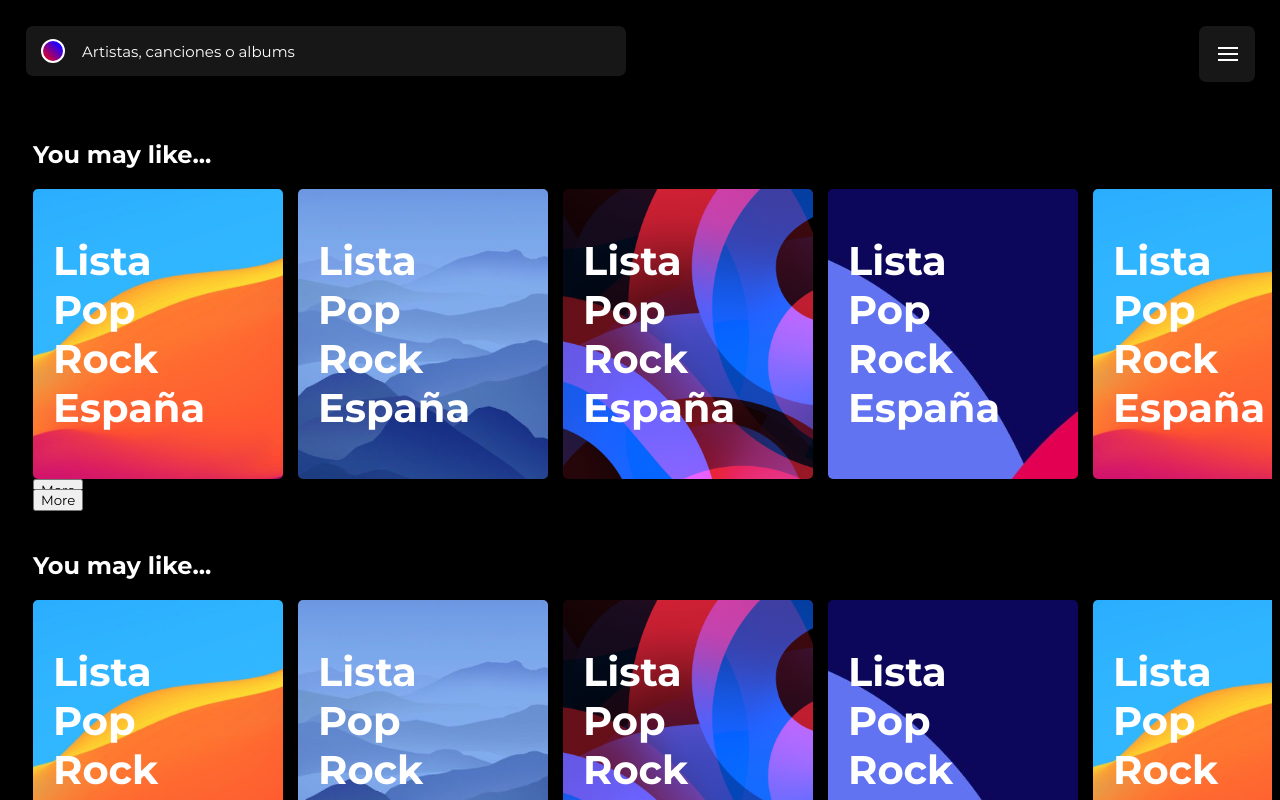
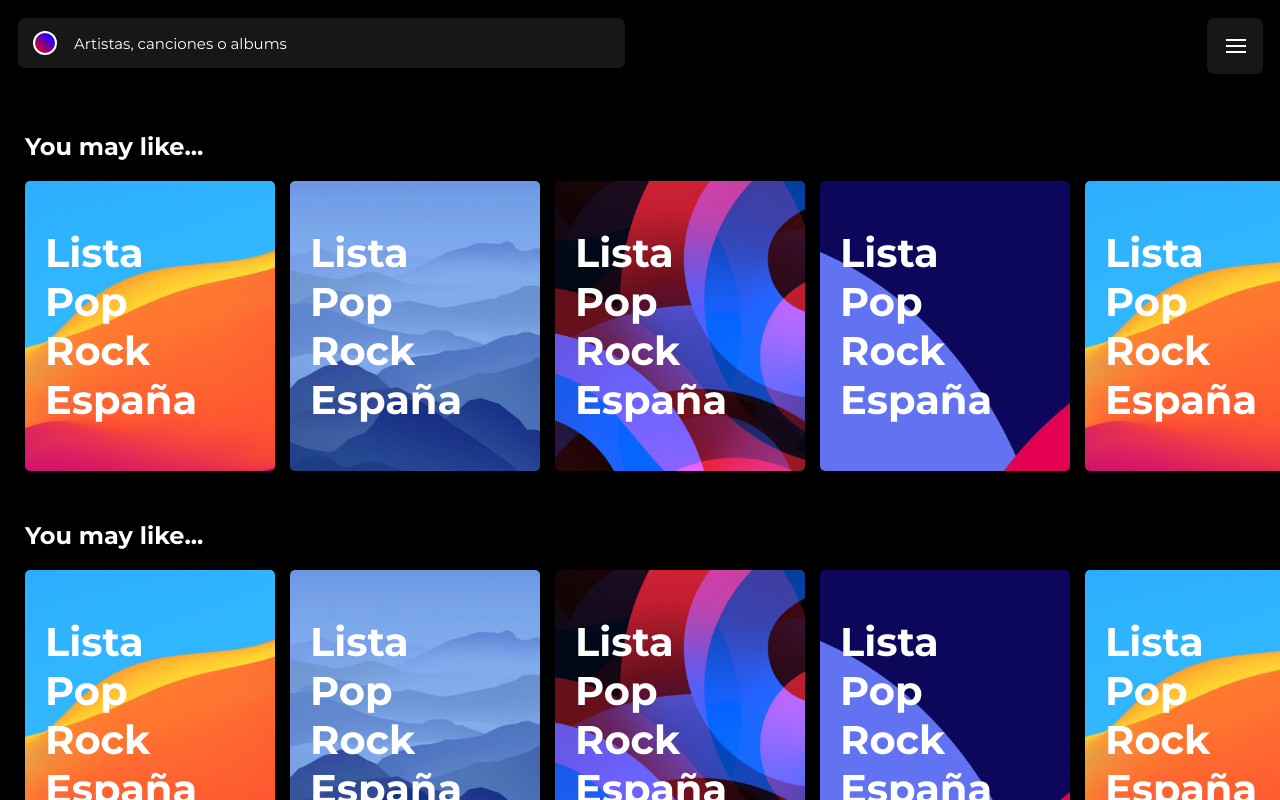
Before and after one commit to haykbit/react-music-player, a React (Create React App) app in the folder client/: page /home-page in a window 1280 px wide. Shown: the top 800 px of the page. Built offline with nearby package versions, Linux system fonts and the light colour scheme.

Commit message:
feat: scroll bar styled

```diff
--- a/client/src/components/PlaylistCarrusel/PlaylistCarrusel.js
+++ b/client/src/components/PlaylistCarrusel/PlaylistCarrusel.js
@@ -6,10 +6,6 @@ import portadaCuatro from "../../assets/images/portada-4.png";
 import "./style/playlist.scss";
 
 function PlaylistCarrusel() {
-  const scroll = (scrollOffset) => {
-    ref.current.scrollLeft += scrollOffset;
-  };
-
   return (
     <>
       <div className="recomend-container">
@@ -34,6 +30,7 @@ function PlaylistCarrusel() {
                   </div>
                 </a>
               </div>
+
               {/* ITEM 2 */}
               <div className="item-container">
                 <a href="#" className="fill-div">
@@ -135,10 +132,110 @@ function PlaylistCarrusel() {
                   </div>
                 </a>
               </div>
+              {/* ITEM 6 */}
+              <div className="item-container">
+                <a href="#" className="fill-div">
+                  <div
+                    className="list-item"
+                    style={{
+                      backgroundImage: `url(${portadaTres})`,
+                      backgroundSize: "auto",
+                      backgroundRepeat: "no-repeat",
+                    }}
+                  >
+                    <div className="list-name">
+                      <h1>Lista Pop Rock España</h1>
+                    </div>
+                  </div>
+                </a>
+              </div>
+              {/* ITEM 6 */}
+              <div className="item-container">
+                <a href="#" className="fill-div">
+                  <div
+                    className="list-item"
+                    style={{
+                      backgroundImage: `url(${portadaTres})`,
+                      backgroundSize: "auto",
+                      backgroundRepeat: "no-repeat",
+                    }}
+                  >
+                    <div className="list-name">
+                      <h1>Lista Pop Rock España</h1>
+                    </div>
+                  </div>
+                </a>
+              </div>
+              {/* ITEM 6 */}
+              <div className="item-container">
+                <a href="#" className="fill-div">
+                  <div
+                    className="list-item"
+                    style={{
+                      backgroundImage: `url(${portadaTres})`,
+                      backgroundSize: "auto",
+                      backgroundRepeat: "no-repeat",
+                    }}
+                  >
+                    <div className="list-name">
+                      <h1>Lista Pop Rock España</h1>
+                    </div>
+                  </div>
+                </a>
+              </div>
+              {/* ITEM 6 */}
+              <div className="item-container">
+                <a href="#" className="fill-div">
+                  <div
+                    className="list-item"
+                    style={{
+                      backgroundImage: `url(${portadaTres})`,
+                      backgroundSize: "auto",
+                      backgroundRepeat: "no-repeat",
+                    }}
+                  >
+                    <div className="list-name">
+                      <h1>Lista Pop Rock España</h1>
+                    </div>
+                  </div>
+                </a>
+              </div>
+              {/* ITEM 6 */}
+              <div className="item-container">
+                <a href="#" className="fill-div">
+                  <div
+                    className="list-item"
+                    style={{
+                      backgroundImage: `url(${portadaTres})`,
+                      backgroundSize: "auto",
+                      backgroundRepeat: "no-repeat",
+                    }}
+                  >
+                    <div className="list-name">
+                      <h1>Lista Pop Rock España</h1>
+                    </div>
+                  </div>
+                </a>
+              </div>
+              {/* ITEM 6 */}
+              <div className="item-container">
+                <a href="#" className="fill-div">
+                  <div
+                    className="list-item"
+                    style={{
+                      backgroundImage: `url(${portadaTres})`,
+                      backgroundSize: "auto",
+                      backgroundRepeat: "no-repeat",
+                    }}
+                  >
+                    <div className="list-name">
+                      <h1>Lista Pop Rock España</h1>
+                    </div>
+                  </div>
+                </a>
+              </div>
             </div>
-            <button onClick={() => scroll(20)}>More</button>
           </div>
-          <button onClick={() => scroll(20)}>More</button>
         </div>
       </div>
     </>
--- a/client/src/components/PlaylistCarrusel/style/playlist.css
+++ b/client/src/components/PlaylistCarrusel/style/playlist.css
@@ -53,16 +53,17 @@
 }
 
 .scroll-container::-webkit-scrollbar {
-  height: 5px;
+  height: 6px;
+  width: 10px;
 }
 
 .scroll-container::-webkit-scrollbar-thumb {
-  background-color: #6200ff;
-  border-radius: 5px;
-  width: 50px;
+  background: #fff;
+  border-radius: 8px;
+  width: 10px;
 }
 
-.scroll-container::-webkit-scrollbar-track {
-  width: 50px;
+.scroll-container::-webkit-scrollbar:horizontal {
+  width: 10px;
 }
 /*# sourceMappingURL=playlist.css.map */
--- a/client/src/components/PlaylistCarrusel/style/playlist.scss
+++ b/client/src/components/PlaylistCarrusel/style/playlist.scss
@@ -46,15 +46,17 @@
 }
 
 .scroll-container::-webkit-scrollbar {
-  height: 5px;
+  height: 6px;
+  width: 10px;
 }
 
 .scroll-container::-webkit-scrollbar-thumb {
-  background-color: #6200ff;
-  border-radius: 5px;
-  width: 50px;
+  //background: linear-gradient(90deg, rgba(255,0,0,1) 0%, rgba(146,0,124,1) 33%, rgba(57,0,125,1) 71%, rgba(31,0,255,1) 98%);
+  background: #fff;
+  border-radius: 8px;
+  width: 10px;
 }
 
-.scroll-container::-webkit-scrollbar-track {
-  width: 50px;
+.scroll-container::-webkit-scrollbar:horizontal {
+  width: 10px;
 }
--- a/client/src/pages/Home/style/home.css
+++ b/client/src/pages/Home/style/home.css
@@ -6,5 +6,6 @@
 body {
   background-color: #000000;
   overflow-x: hidden;
+  margin: 0;
 }
 /*# sourceMappingURL=home.css.map */
--- a/client/src/pages/Home/style/home.scss
+++ b/client/src/pages/Home/style/home.scss
@@ -8,4 +8,5 @@
 body {
   background-color: #000000;
   overflow-x: hidden;
+  margin: 0;
 }
```
Also changed, not shown: 2 other files (tests, documents, lock files or other folders).
